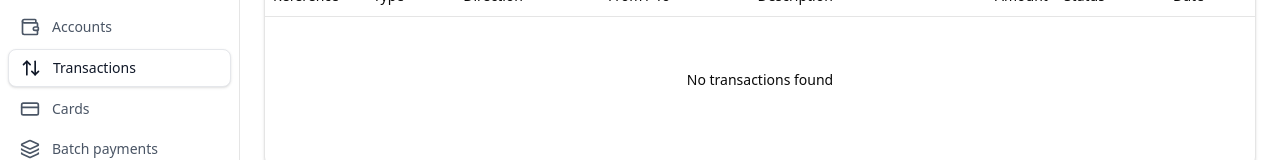
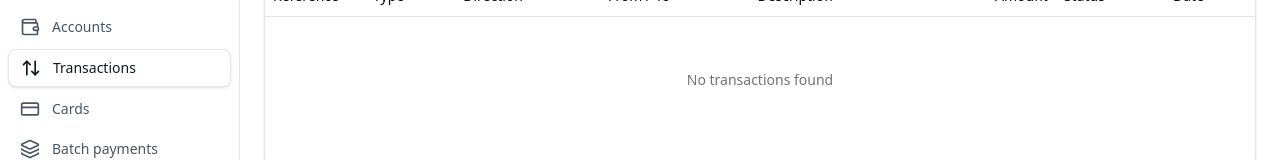
Before and after one commit to KrishPatell/instance-cloud-banking, a Next.js app: page /transactions in a window 1280 px wide. Both pictures are taken after typing "Sample" into the empty fields and a click on the button "Create". Shown: the part 403-563 px from the top of the page. Built offline with nearby package versions, Linux system fonts and the light colour scheme.

Commit message:
polish(typography): Fix inline style in transactions empty state

```diff
--- a/src/app/transactions/page.tsx
+++ b/src/app/transactions/page.tsx
@@ -374,7 +374,7 @@ export default function TransactionsPage() {
               {paginatedTransactions.length === 0 ? (
                 <TableRow>
                   <TableCell colSpan={8} className="h-32 text-center">
-                    <p style={{ color: "hsl(var(--muted-foreground))" }}>
+                    <p className="text-muted-foreground">
                       No transactions found
                     </p>
                   </TableCell>
```
